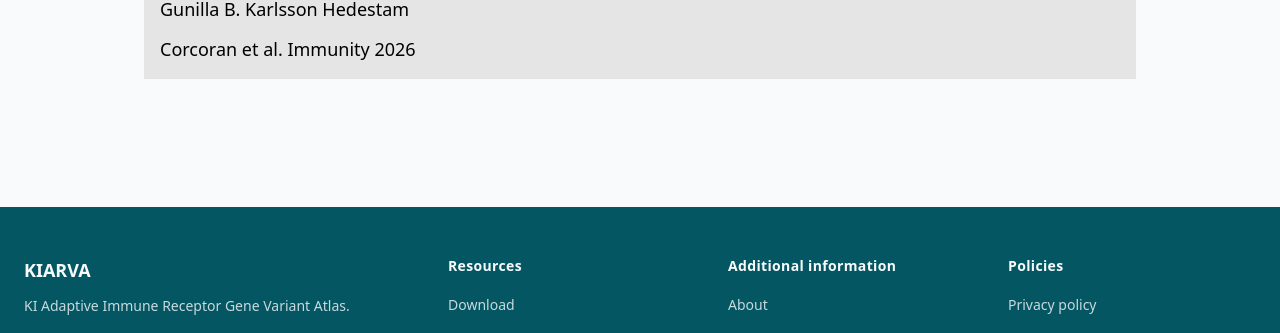
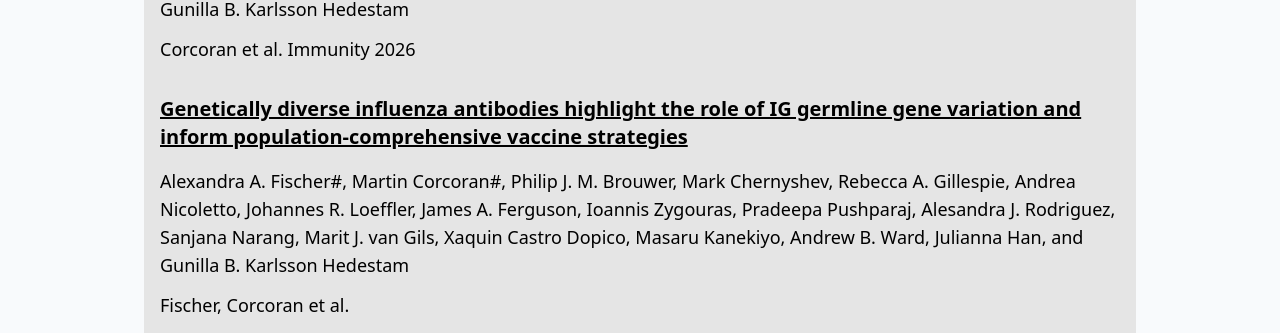
Before and after one commit to ScilifelabDataCentre/kiarva-frontend, a Next.js app in the folder next-app/: page /publications in a window 1280 px wide. Shown: the part 415-748 px from the top of the page. Built offline with nearby package versions, Linux system fonts and the light colour scheme; no server answers.

Commit message:
Hijacking branch to add publication, as I forgot to add it in another branch. Currently commented out DOI links since they do not exist yet

```diff
--- a/next-app/src/app/publications/page.tsx
+++ b/next-app/src/app/publications/page.tsx
@@ -45,10 +45,19 @@ export default function PublicationsPage(): ReactElement {
         <ul className="list-none pt-2 pb-4">
           <li>
             <PublicationComponent
+              // linkUrl="https://doi.org/10.1016/j.immuni.2026.01.026"
               linkUrl=""
               title="Ultra-high throughput IGH genotyping of 25 global populations reveals population-biased allelic diversity and homozygous IGHV and IGHD gene deletions"
               authors="Martin Corcoran, Sanjana Narang, Mateusz Kaduk, Mark Chernyshev, Anna Färnert, Christopher Sundling and Gunilla B. Karlsson Hedestam"
               journal="Corcoran et al. Immunity 2026"
+              bgColor="bg-neutral"
+            />
+            <PublicationComponent
+              // linkUrl="https://doi.org/10.1016/j.immuni.2026.03.002"
+              linkUrl=""
+              title="Genetically diverse influenza antibodies highlight the role of IG germline gene variation and inform population-comprehensive vaccine strategies"
+              authors="Alexandra A. Fischer#, Martin Corcoran#, Philip J. M. Brouwer, Mark Chernyshev, Rebecca A. Gillespie, Andrea Nicoletto, Johannes R. Loeffler, James A. Ferguson, Ioannis Zygouras, Pradeepa Pushparaj, Alesandra J. Rodriguez, Sanjana Narang, Marit J. van Gils, Xaquin Castro Dopico, Masaru Kanekiyo, Andrew B. Ward, Julianna Han, and Gunilla B. Karlsson Hedestam"
+              journal="Fischer, Corcoran et al."
               bgColor="bg-neutral"
             />
           </li>
```
